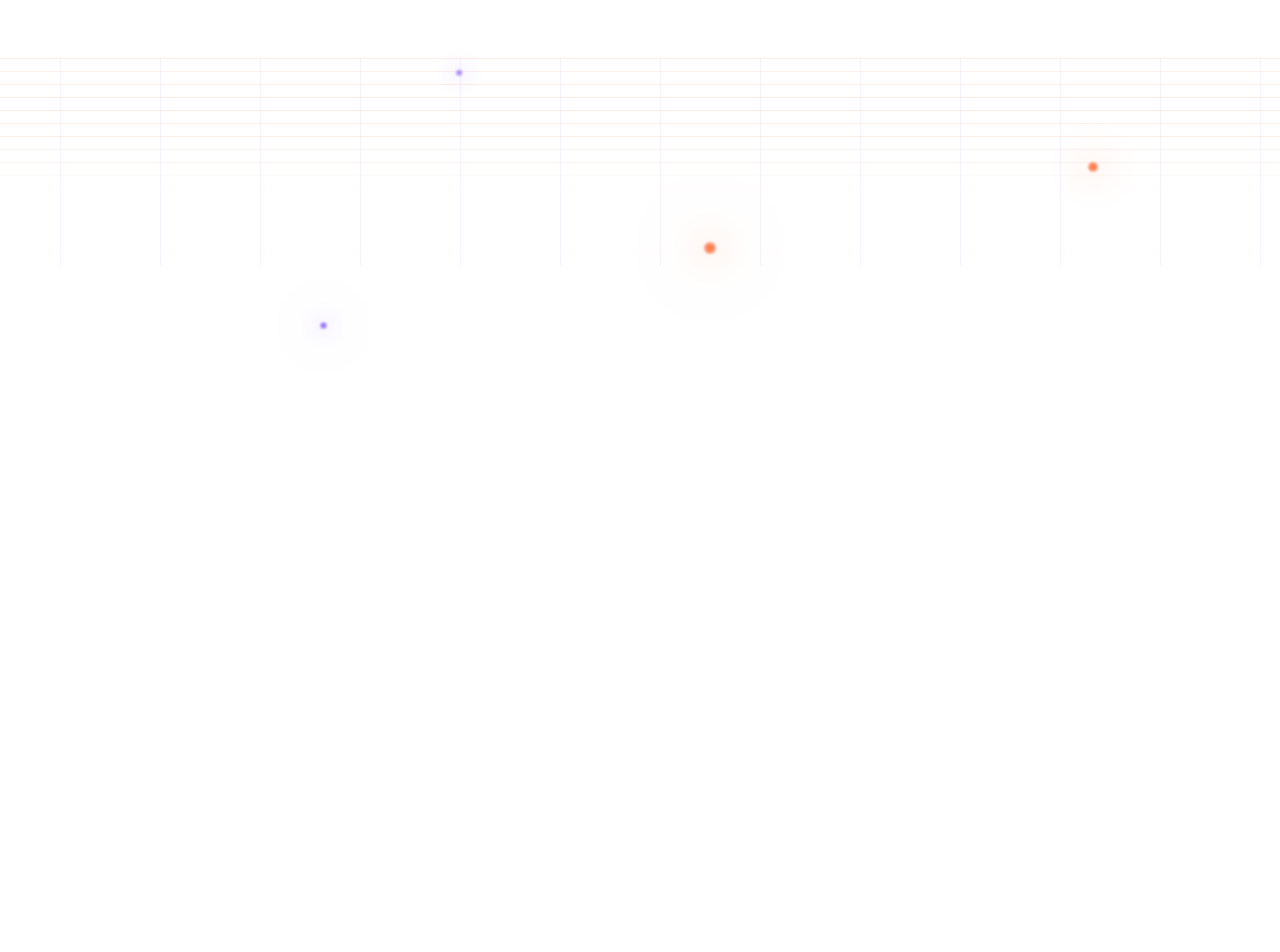
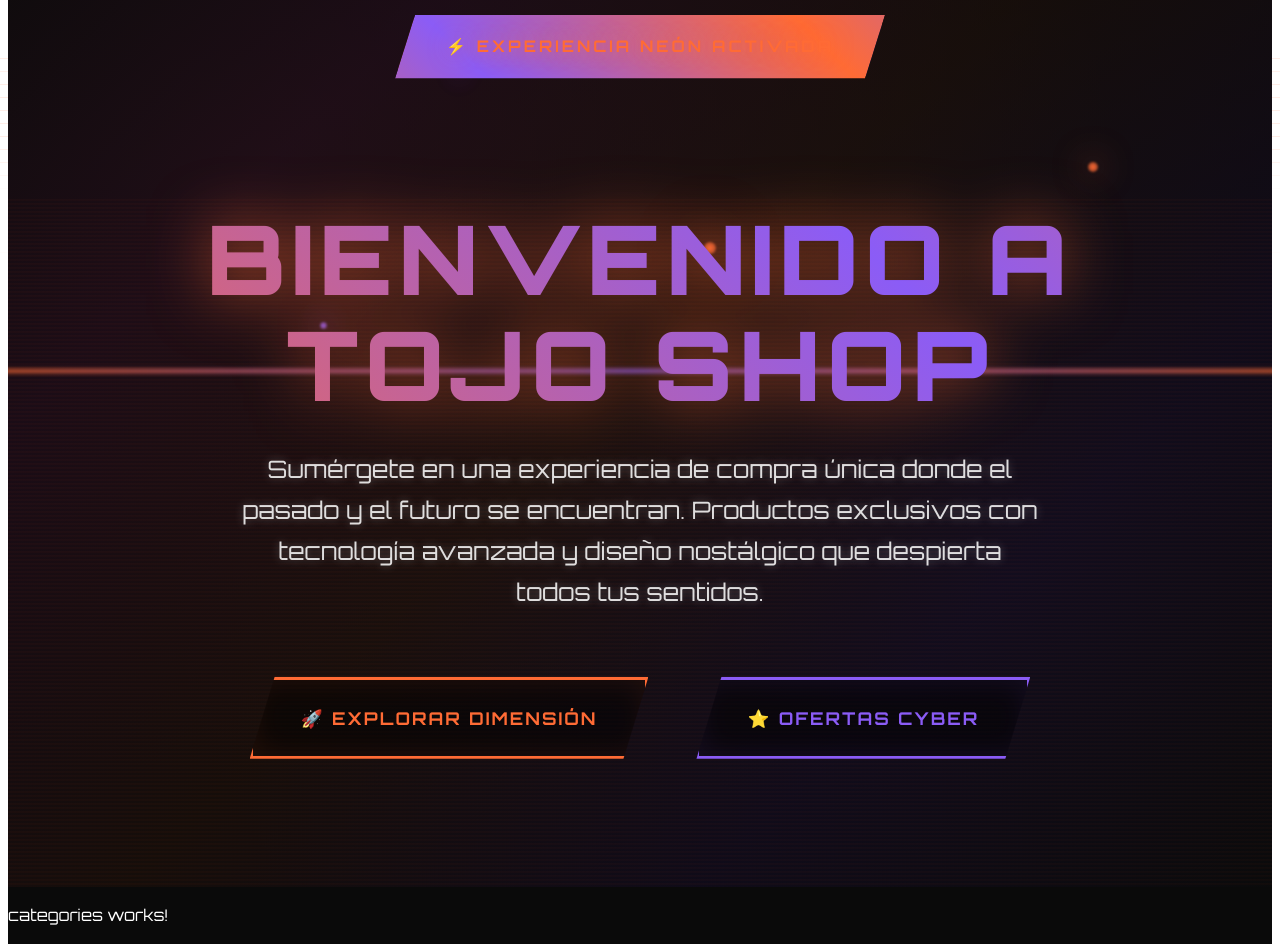
Before and after one commit to JaretEduardo/TojoShop, an Angular app in the folder TojoFront/: page / in a window 1280 px wide. Shown: the part 238-1190 px from the top of the page. Before the commit the page ends 800 px from the top, so only its background shows below. Built offline with nearby package versions, Linux system fonts and the light colour scheme.

Commit message:
feat/hero-component

```diff
--- a/TojoFront/src/app/app.routes.ts
+++ b/TojoFront/src/app/app.routes.ts
@@ -6,9 +6,9 @@ import { CategoriesComponent } from './components/categories/categories.componen
 export const routes: Routes = [
     {
         path: '', component: HomeComponent,
-        children: [
+        /*children: [
             { path: '', component: HeroComponent },
             { path: '', component: CategoriesComponent }
-        ]
+        ]*/
     }
 ];
--- a/TojoFront/src/app/components/hero/hero.component.css
+++ b/TojoFront/src/app/components/hero/hero.component.css
@@ -0,0 +1,350 @@
+.hero-neon {
+    background:
+        linear-gradient(135deg,
+            rgba(10, 10, 10, 0.9) 0%,
+            rgba(26, 10, 26, 0.7) 25%,
+            rgba(26, 15, 10, 0.7) 50%,
+            rgba(15, 10, 26, 0.7) 75%,
+            rgba(10, 10, 10, 0.9) 100%),
+        radial-gradient(ellipse at 20% 30%, rgba(255, 107, 53, 0.15) 0%, transparent 60%),
+        radial-gradient(ellipse at 80% 70%, rgba(139, 92, 246, 0.12) 0%, transparent 60%);
+    padding: 10rem 2rem 8rem;
+    text-align: center;
+    position: relative;
+    margin-top: 85px;
+    overflow: hidden;
+}
+
+/* Líneas de escaneo retro */
+.hero-neon::before {
+    content: '';
+    position: absolute;
+    top: 0;
+    left: 0;
+    right: 0;
+    bottom: 0;
+    background-image: repeating-linear-gradient(0deg,
+            transparent,
+            transparent 2px,
+            rgba(255, 107, 53, 0.03) 2px,
+            rgba(255, 107, 53, 0.03) 4px);
+    pointer-events: none;
+    animation: scanLines 3s linear infinite;
+}
+
+@keyframes scanLines {
+    0% {
+        transform: translateY(-100%);
+    }
+
+    100% {
+        transform: translateY(100%);
+    }
+}
+
+/* Rayos de luz lateral */
+.hero-neon::after {
+    content: '';
+    position: absolute;
+    top: 50%;
+    left: -50%;
+    width: 200%;
+    height: 4px;
+    background: linear-gradient(90deg,
+            transparent,
+            rgba(255, 107, 53, 0.8),
+            rgba(139, 92, 246, 0.8),
+            rgba(255, 107, 53, 0.8),
+            transparent);
+    animation: lightBeam 8s ease-in-out infinite;
+    transform: translateY(-50%);
+    filter: blur(2px);
+}
+
+@keyframes lightBeam {
+
+    0%,
+    100% {
+        opacity: 0;
+        transform: translateY(-50%) translateX(-100%);
+    }
+
+    20%,
+    80% {
+        opacity: 1;
+        transform: translateY(-50%) translateX(0);
+    }
+}
+
+.hero-content-neon {
+    max-width: 1000px;
+    margin: 0 auto;
+    position: relative;
+    z-index: 10;
+}
+
+.hero-badge-neon {
+    display: inline-block;
+    background:
+        linear-gradient(135deg, rgba(255, 107, 53, 0.3), rgba(139, 92, 246, 0.3)),
+        radial-gradient(circle, rgba(255, 107, 53, 0.1), transparent);
+    border: 3px solid transparent;
+    background-clip: padding-box;
+    color: #ff6b35;
+    padding: 1rem 3rem;
+    font-size: 1rem;
+    font-weight: 700;
+    font-family: 'Orbitron', monospace;
+    text-transform: uppercase;
+    letter-spacing: 3px;
+    margin-bottom: 3rem;
+    position: relative;
+    clip-path: polygon(20px 0%, 100% 0%, calc(100% - 20px) 100%, 0% 100%);
+    box-shadow:
+        0 0 30px rgba(255, 107, 53, 0.5),
+        inset 0 0 30px rgba(255, 107, 53, 0.1);
+    animation: badgeGlow 3s ease-in-out infinite alternate;
+}
+
+.hero-badge-neon::before {
+    content: '';
+    position: absolute;
+    top: -3px;
+    left: -3px;
+    right: -3px;
+    bottom: -3px;
+    background: linear-gradient(45deg, #ff6b35, #8b5cf6, #ff6b35, #8b5cf6);
+    background-size: 200% 200%;
+    z-index: -1;
+    clip-path: inherit;
+    animation: badgeBorder 4s linear infinite;
+}
+
+@keyframes badgeGlow {
+    from {
+        text-shadow: 0 0 20px rgba(255, 107, 53, 0.8);
+        box-shadow:
+            0 0 30px rgba(255, 107, 53, 0.5),
+            inset 0 0 30px rgba(255, 107, 53, 0.1);
+    }
+
+    to {
+        text-shadow: 0 0 30px rgba(255, 107, 53, 1);
+        box-shadow:
+            0 0 50px rgba(255, 107, 53, 0.8),
+            0 0 70px rgba(139, 92, 246, 0.3),
+            inset 0 0 40px rgba(255, 107, 53, 0.2);
+    }
+}
+
+@keyframes badgeBorder {
+    0% {
+        background-position: 0% 50%;
+    }
+
+    100% {
+        background-position: 200% 50%;
+    }
+}
+
+.hero-title-neon {
+    font-size: 6rem;
+    font-weight: 900;
+    font-family: 'Orbitron', monospace;
+    text-transform: uppercase;
+    letter-spacing: 6px;
+    margin-bottom: 2rem;
+    line-height: 1.1;
+    background: linear-gradient(45deg,
+            #ff6b35 0%,
+            #8b5cf6 25%,
+            #ff6b35 50%,
+            #8b5cf6 75%,
+            #ff6b35 100%);
+    background-size: 400% 400%;
+    -webkit-background-clip: text;
+    -webkit-text-fill-color: transparent;
+    background-clip: text;
+    animation: titleWave 5s ease-in-out infinite;
+    position: relative;
+    filter: drop-shadow(0 0 30px rgba(255, 107, 53, 0.6));
+}
+
+.hero-title-neon::before {
+    content: attr(data-text);
+    position: absolute;
+    top: 0;
+    left: 0;
+    width: 100%;
+    height: 100%;
+    background: linear-gradient(45deg, #ff6b35, #8b5cf6);
+    -webkit-background-clip: text;
+    -webkit-text-fill-color: transparent;
+    background-clip: text;
+    animation: titleGlitch 8s ease-in-out infinite;
+    z-index: -1;
+}
+
+@keyframes titleWave {
+
+    0%,
+    100% {
+        background-position: 0% 50%;
+    }
+
+    50% {
+        background-position: 100% 50%;
+    }
+}
+
+@keyframes titleGlitch {
+
+    0%,
+    90%,
+    100% {
+        opacity: 0;
+        transform: translateX(0);
+    }
+
+    92% {
+        opacity: 0.8;
+        transform: translateX(3px);
+    }
+
+    94% {
+        opacity: 0.6;
+        transform: translateX(-2px);
+    }
+
+    96% {
+        opacity: 0.9;
+        transform: translateX(1px);
+    }
+}
+
+.hero-desc-neon {
+    font-size: 1.5rem;
+    color: rgba(255, 255, 255, 0.85);
+    margin-bottom: 4rem;
+    max-width: 800px;
+    margin-left: auto;
+    margin-right: auto;
+    line-height: 1.7;
+    font-family: 'Orbitron', monospace;
+    text-shadow: 0 0 10px rgba(255, 255, 255, 0.3);
+    animation: descFade 2s ease-in-out;
+}
+
+@keyframes descFade {
+    from {
+        opacity: 0;
+        transform: translateY(30px);
+    }
+
+    to {
+        opacity: 1;
+        transform: translateY(0);
+    }
+}
+
+.cta-grid-neon {
+    display: flex;
+    gap: 3rem;
+    justify-content: center;
+    flex-wrap: wrap;
+}
+
+.btn-neon {
+    padding: 1.5rem 3rem;
+    border: 3px solid;
+    font-weight: 700;
+    font-family: 'Orbitron', monospace;
+    text-transform: uppercase;
+    letter-spacing: 2px;
+    text-decoration: none;
+    cursor: pointer;
+    transition: all 0.4s cubic-bezier(0.4, 0, 0.2, 1);
+    font-size: 1.1rem;
+    position: relative;
+    overflow: hidden;
+    background: rgba(0, 0, 0, 0.5);
+    clip-path: polygon(25px 0%, 100% 0%, calc(100% - 25px) 100%, 0% 100%);
+}
+
+.btn-primary-neon {
+    border-color: #ff6b35;
+    color: #ff6b35;
+    box-shadow:
+        0 0 30px rgba(255, 107, 53, 0.4),
+        inset 0 0 30px rgba(255, 107, 53, 0.1);
+}
+
+.btn-primary-neon::before {
+    content: '';
+    position: absolute;
+    top: 0;
+    left: -100%;
+    width: 100%;
+    height: 100%;
+    background: linear-gradient(90deg,
+            transparent,
+            rgba(255, 255, 255, 0.2),
+            transparent);
+    transition: left 0.5s;
+}
+
+.btn-primary-neon:hover::before {
+    left: 100%;
+}
+
+.btn-primary-neon:hover {
+    background: linear-gradient(135deg,
+            rgba(255, 107, 53, 0.3),
+            rgba(139, 92, 246, 0.3));
+    color: #ffffff;
+    text-shadow: 0 0 15px rgba(255, 255, 255, 0.8);
+    box-shadow:
+        0 0 50px rgba(255, 107, 53, 0.8),
+        0 0 80px rgba(139, 92, 246, 0.4),
+        0 20px 40px rgba(0, 0, 0, 0.5);
+    transform: translateY(-5px) scale(1.05);
+}
+
+.btn-secondary-neon {
+    border-color: #8b5cf6;
+    color: #8b5cf6;
+    box-shadow:
+        0 0 30px rgba(139, 92, 246, 0.4),
+        inset 0 0 30px rgba(139, 92, 246, 0.1);
+}
+
+.btn-secondary-neon::before {
+    content: '';
+    position: absolute;
+    top: 0;
+    left: -100%;
+    width: 100%;
+    height: 100%;
+    background: linear-gradient(90deg,
+            transparent,
+            rgba(255, 255, 255, 0.2),
+            transparent);
+    transition: left 0.5s;
+}
+
+.btn-secondary-neon:hover::before {
+    left: 100%;
+}
+
+.btn-secondary-neon:hover {
+    background: linear-gradient(135deg,
+            rgba(139, 92, 246, 0.3),
+            rgba(255, 107, 53, 0.3));
+    color: #ffffff;
+    text-shadow: 0 0 15px rgba(255, 255, 255, 0.8);
+    box-shadow:
+        0 0 50px rgba(139, 92, 246, 0.8),
+        0 0 80px rgba(255, 107, 53, 0.4),
+        0 20px 40px rgba(0, 0, 0, 0.5);
+    transform: translateY(-5px) scale(1.05);
+}
--- a/TojoFront/src/app/components/hero/hero.component.html
+++ b/TojoFront/src/app/components/hero/hero.component.html
@@ -1 +1,15 @@
-<p>hero works!</p>
+<section class="hero-neon">
+    <div class="hero-content-neon">
+        <span class="hero-badge-neon">⚡ Experiencia Neón Activada</span>
+        <h1 class="hero-title-neon" data-text="Tienda Retro Futurista">Bienvenido a Tojo Shop</h1>
+        <p class="hero-desc-neon">
+            Sumérgete en una experiencia de compra única donde el pasado y el futuro se encuentran.
+            Productos exclusivos con tecnología avanzada y diseño nostálgico que despierta todos tus sentidos.
+        </p>
+
+        <div class="cta-grid-neon">
+            <a href="#" class="btn-neon btn-primary-neon">🚀 Explorar Dimensión</a>
+            <a href="#" class="btn-neon btn-secondary-neon">⭐ Ofertas Cyber</a>
+        </div>
+    </div>
+</section>
--- a/TojoFront/src/app/layouts/home/home.component.html
+++ b/TojoFront/src/app/layouts/home/home.component.html
@@ -19,5 +19,7 @@
     </div>
 
     <app-navbar></app-navbar>
+    <app-hero></app-hero>
+    <app-categories></app-categories>
 </body>
 </html>
--- a/TojoFront/src/app/layouts/home/home.component.ts
+++ b/TojoFront/src/app/layouts/home/home.component.ts
@@ -1,10 +1,12 @@
 import { Component } from '@angular/core';
 import { NavbarComponent } from '../../shared/navbar/navbar.component';
+import { HeroComponent } from '../../components/hero/hero.component';
+import { CategoriesComponent } from '../../components/categories/categories.component';
 
 @Component({
   selector: 'app-home',
   standalone: true,
-  imports: [NavbarComponent],
+  imports: [NavbarComponent, HeroComponent, CategoriesComponent],
   templateUrl: './home.component.html',
   styleUrl: './home.component.css'
 })
```
